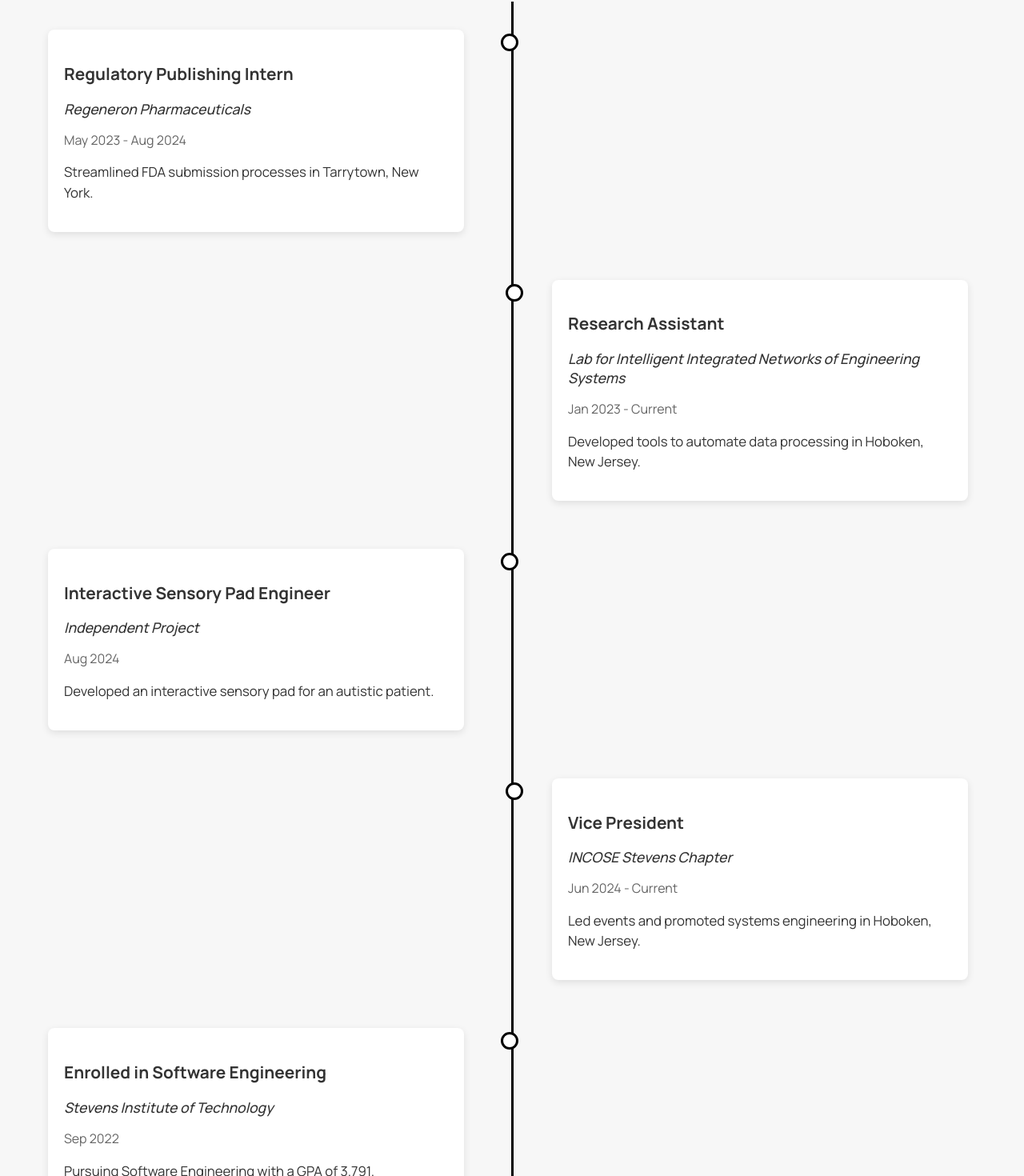
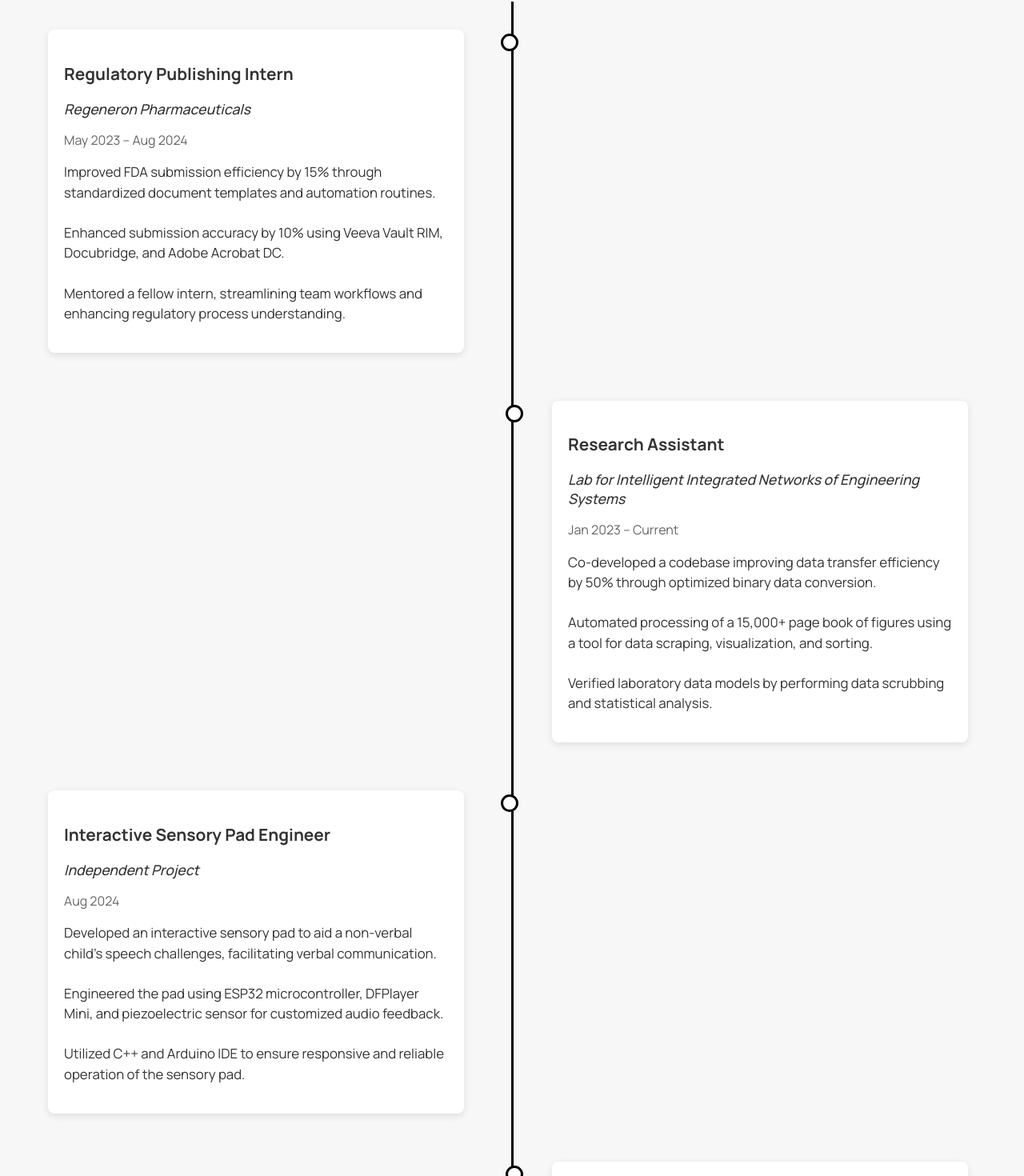
Before and after one commit to habodoni/my-portfolio, a React (Create React App) app: page /#/resume-timeline in a window 1280 px wide. Shown: the part 258-1728 px from the top of the page at 80% size. Built offline with nearby package versions, Linux system fonts and the light colour scheme.

Commit message:
Content updates.

```diff
--- a/src/components/Overlay.css
+++ b/src/components/Overlay.css
@@ -12,7 +12,7 @@
     align-items: center;
     cursor: pointer;
     z-index: 10;
-    overflow: hidden; /* Ensure no scrollbar appears */
+    overflow: hidden;
 }
 
 .overlay-content {
--- a/src/pages/ContactPage.js
+++ b/src/pages/ContactPage.js
@@ -59,7 +59,7 @@ const ContactPage = () => {
     return (
         <div className="contact-container">
             <h1 className="contact-title">Get in Touch</h1>
-            <p className="contact-description">I'd love to hear from you! Fill out the form below, and I'll get back to you as soon as possible.</p>
+            <p className="contact-description">Thank you for visiting my site! If you have any questions or would like to connect, I'd love to hear from you.</p>
 
             <form className="contact-form" onSubmit={handleSubmit}>
                 <div className="form-group">
--- a/src/pages/LandingPage.js
+++ b/src/pages/LandingPage.js
@@ -20,7 +20,7 @@ const LandingPage = ({ onStart }) => {
             {showInitialOverlay && (
                 <div className="overlay" onClick={handleInitialClick}>
                     <div className="overlay-content">
-                        <p>Hi, test my name is Hazem Abo-Donia. Welcome to my portfolio! I hope that by the end of this journey, you will have gotten to know me a little better.</p>
+                        <p>Hi, my name is Hazem Abo-Donia. Welcome to my portfolio! I hope that by the end of this journey, you will have gotten to know me a little better.</p>
                         <p>Click anywhere to get started.</p>
                     </div>
                 </div>
@@ -28,7 +28,7 @@ const LandingPage = ({ onStart }) => {
             {showStoryOverlay && (
                 <div className="overlay" onClick={handleStoryClick}>
                     <div className="overlay-content">
-                        <p>My fascination with computers began with my Grandfather's mechanical keyboard from the 90's.</p>
+                        <p>My fascination with computers began with my Father's mechanical keyboard from the 90's.</p>
                         <p>Let's take a trip back in time to a game that middle school me couldn't get enough of. TypeRacer.</p>
                         <p>Click anywhere to start the typing test.</p>
                     </div>
--- a/src/pages/MazeGame.css
+++ b/src/pages/MazeGame.css
@@ -51,3 +51,18 @@
     font-size: 18px;
     color: #28a745;
 }
+
+.maze-cell.key {
+    background-color: gold;
+  }
+
+  .maze-info {
+    display: flex;
+    justify-content: space-between;
+    margin-bottom: 10px;
+  }
+
+  .maze-info span {
+    font-size: 18px;
+    font-weight: bold;
+  }
--- a/src/pages/MazeGame.js
+++ b/src/pages/MazeGame.js
@@ -11,23 +11,23 @@ const MazeGame = () => {
 
     const maze = [
         ['#', '#', '#', '#', '#', '#', '#', '#', '#', '#', '#', '#', '#', '#', '#', '#', '#', '#', '#', '#'],
-        ['#', 'P', ' ', ' ', '#', ' ', '#', ' ', ' ', ' ', '#', ' ', '#', ' ', ' ', ' ', ' ', ' ', ' ', '#'],
-        ['#', ' ', ' ', ' ', '#', ' ', '#', ' ', '#', ' ', '#', ' ', '#', ' ', '#', '#', '#', '#', ' ', '#'],
-        ['#', ' ', '#', ' ', ' ', ' ', '#', ' ', '#', ' ', ' ', ' ', ' ', ' ', ' ', ' ', ' ', '#', ' ', '#'],
-        ['#', ' ', '#', '#', '#', '#', '#', ' ', '#', '#', '#', '#', '#', '#', '#', '#', ' ', '#', ' ', '#'],
-        ['#', ' ', ' ', ' ', ' ', ' ', ' ', ' ', ' ', ' ', ' ', ' ', ' ', ' ', ' ', '#', ' ', ' ', ' ', '#'],
-        ['#', '#', '#', '#', '#', '#', '#', ' ', '#', '#', '#', '#', '#', '#', ' ', '#', '#', '#', '#', '#'],
-        ['#', ' ', ' ', ' ', ' ', ' ', '#', ' ', ' ', ' ', ' ', ' ', ' ', '#', ' ', ' ', ' ', ' ', ' ', '#'],
-        ['#', ' ', '#', '#', '#', ' ', '#', ' ', '#', '#', '#', '#', ' ', '#', '#', '#', '#', '#', ' ', '#'],
-        ['#', ' ', '#', ' ', ' ', ' ', '#', ' ', ' ', ' ', ' ', ' ', ' ', ' ', ' ', ' ', ' ', ' ', ' ', '#'],
-        ['#', '#', '#', ' ', '#', '#', '#', '#', '#', '#', '#', '#', '#', '#', '#', '#', '#', '#', ' ', '#'],
-        ['#', ' ', ' ', ' ', ' ', ' ', ' ', ' ', ' ', ' ', ' ', ' ', ' ', ' ', ' ', ' ', ' ', ' ', ' ', '#'],
+        ['#', 'P', ' ', ' ', '#', ' ', ' ', ' ', ' ', ' ', ' ', ' ', '#', ' ', ' ', ' ', '#', ' ', ' ', '#'],
+        ['#', '#', '#', ' ', '#', ' ', '#', '#', '#', ' ', '#', ' ', '#', ' ', '#', '#', '#', '#', ' ', '#'],
+        ['#', ' ', ' ', ' ', '#', ' ', ' ', ' ', '#', ' ', '#', ' ', '#', ' ', ' ', ' ', ' ', ' ', ' ', '#'],
+        ['#', ' ', '#', '#', '#', '#', '#', ' ', '#', ' ', '#', '#', '#', ' ', '#', '#', '#', '#', ' ', '#'],
+        ['#', ' ', '#', ' ', ' ', ' ', '#', ' ', '#', ' ', '#', ' ', ' ', ' ', '#', ' ', ' ', ' ', ' ', '#'],
+        ['#', ' ', '#', ' ', '#', ' ', '#', ' ', '#', ' ', '#', ' ', '#', '#', '#', ' ', '#', '#', '#', '#'],
+        ['#', ' ', ' ', ' ', '#', ' ', ' ', ' ', '#', ' ', ' ', ' ', '#', ' ', ' ', ' ', ' ', ' ', ' ', '#'],
+        ['#', '#', '#', '#', '#', '#', '#', ' ', '#', '#', '#', '#', '#', '#', '#', '#', '#', '#', ' ', '#'],
+        ['#', ' ', ' ', ' ', ' ', ' ', ' ', ' ', '#', ' ', ' ', ' ', ' ', '#', ' ', ' ', ' ', ' ', ' ', '#'],
+        ['#', ' ', '#', ' ', '#', '#', '#', '#', '#', '#', '#', ' ', '#', '#', '#', '#', '#', '#', '#', '#'],
+        ['#', ' ', '#', ' ', ' ', ' ', ' ', ' ', ' ', ' ', ' ', ' ', ' ', ' ', ' ', ' ', ' ', ' ', ' ', '#'],
         ['#', ' ', '#', '#', '#', '#', '#', '#', '#', '#', '#', '#', '#', '#', '#', '#', '#', '#', ' ', '#'],
-        ['#', ' ', '#', ' ', ' ', ' ', '#', ' ', ' ', ' ', '#', ' ', ' ', ' ', ' ', ' ', ' ', '#', ' ', '#'],
-        ['#', ' ', '#', ' ', '#', ' ', '#', '#', '#', ' ', '#', '#', '#', '#', '#', '#', ' ', '#', ' ', '#'],
-        ['#', ' ', ' ', ' ', '#', ' ', ' ', ' ', '#', ' ', ' ', ' ', ' ', ' ', ' ', ' ', '#', ' ', ' ', '#'],
-        ['#', ' ', '#', '#', ' ', '#', '#', ' ', '#', '#', '#', '#', '#', '#', '#', '#', '#', '#', '#', '#'],
-        ['#', '#', ' ', ' ', ' ', ' ', ' ', ' ', ' ', ' ', ' ', ' ', ' ', ' ', ' ', ' ', ' ', ' ', 'E', '#'],
+        ['#', ' ', '#', ' ', ' ', ' ', '#', ' ', ' ', ' ', ' ', ' ', ' ', ' ', ' ', ' ', ' ', '#', ' ', '#'],
+        ['#', ' ', '#', ' ', '#', ' ', '#', '#', '#', ' ', '#', '#', '#', '#', '#', '#', ' ', '#', '#', '#'],
+        ['#', ' ', ' ', ' ', '#', ' ', ' ', ' ', '#', ' ', '#', ' ', ' ', ' ', ' ', ' ', ' ', ' ', ' ', '#'],
+        ['#', '#', '#', '#', '#', '#', '#', ' ', '#', ' ', '#', ' ', '#', '#', '#', '#', '#', '#', '#', '#'],
+        ['#', ' ', ' ', ' ', ' ', ' ', ' ', ' ', ' ', ' ', '#', ' ', ' ', ' ', ' ', ' ', ' ', ' ', 'E', '#'],
         ['#', '#', '#', '#', '#', '#', '#', '#', '#', '#', '#', '#', '#', '#', '#', '#', '#', '#', '#', '#']
     ];
 
--- a/src/pages/ResumeTimeline.js
+++ b/src/pages/ResumeTimeline.js
@@ -9,38 +9,61 @@ const Timeline = () => {
         {
             title: "Regulatory Publishing Intern",
             org: "Regeneron Pharmaceuticals",
-            date: "May 2023 - Aug 2024",
-            description: "Streamlined FDA submission processes in Tarrytown, New York.",
+            date: "May 2023 – Aug 2024",
+            description: (
+                <>
+                    Improved FDA submission efficiency by 15% through standardized document templates and automation routines.<br /><br />
+                    Enhanced submission accuracy by 10% using Veeva Vault RIM, Docubridge, and Adobe Acrobat DC.<br /><br />
+                    Mentored a fellow intern, streamlining team workflows and enhancing regulatory process understanding.
+                </>
+            ),
         },
         {
             title: "Research Assistant",
             org: "Lab for Intelligent Integrated Networks of Engineering Systems",
-            date: "Jan 2023 - Current",
-            description: "Developed tools to automate data processing in Hoboken, New Jersey.",
+            date: "Jan 2023 – Current",
+            description: (
+                <>
+                    Co-developed a codebase improving data transfer efficiency by 50% through optimized binary data conversion.<br /><br />
+                    Automated processing of a 15,000+ page book of figures using a tool for data scraping, visualization, and sorting.<br /><br />
+                    Verified laboratory data models by performing data scrubbing and statistical analysis.
+                </>
+            ),
         },
         {
             title: "Interactive Sensory Pad Engineer",
             org: "Independent Project",
             date: "Aug 2024",
-            description: "Developed an interactive sensory pad for an autistic patient.",
+            description: (
+                <>
+                    Developed an interactive sensory pad to aid a non-verbal child's speech challenges, facilitating verbal communication.<br /><br />
+                    Engineered the pad using ESP32 microcontroller, DFPlayer Mini, and piezoelectric sensor for customized audio feedback.<br /><br />
+                    Utilized C++ and Arduino IDE to ensure responsive and reliable operation of the sensory pad.
+                </>
+            ),
         },
         {
             title: "Vice President",
             org: "INCOSE Stevens Chapter",
-            date: "Jun 2024 - Current",
-            description: "Led events and promoted systems engineering in Hoboken, New Jersey.",
-        },
-        {
-            title: "Enrolled in Software Engineering",
-            org: "Stevens Institute of Technology",
-            date: "Sep 2022",
-            description: "Pursuing Software Engineering with a GPA of 3.791.",
+            date: "Jun 2024 – Current",
+            description: (
+                <>
+                    Led events and workshops to promote systems engineering.<br /><br />
+                    Collaborated with professionals to provide networking opportunities.<br /><br />
+                    Managed chapter administration, including meetings and member engagement.
+                </>
+            ),
         },
         {
             title: "Student Programmer",
             org: "University of Pennsylvania",
-            date: "Jun 2021 - Aug 2021",
-            description: "Decreased risk in a stock portfolio using machine learning techniques.",
+            date: "Jun 2021 – Aug 2021",
+            description: (
+                <>
+                    Reduced portfolio risk by 15% through a program clustering stocks based on market reactions.<br /><br />
+                    Utilized K-Means Clustering (KMC), Principal Component Analysis (PCA), and Normalization techniques.
+                </>
+            ),
         }
     ];
 
```
